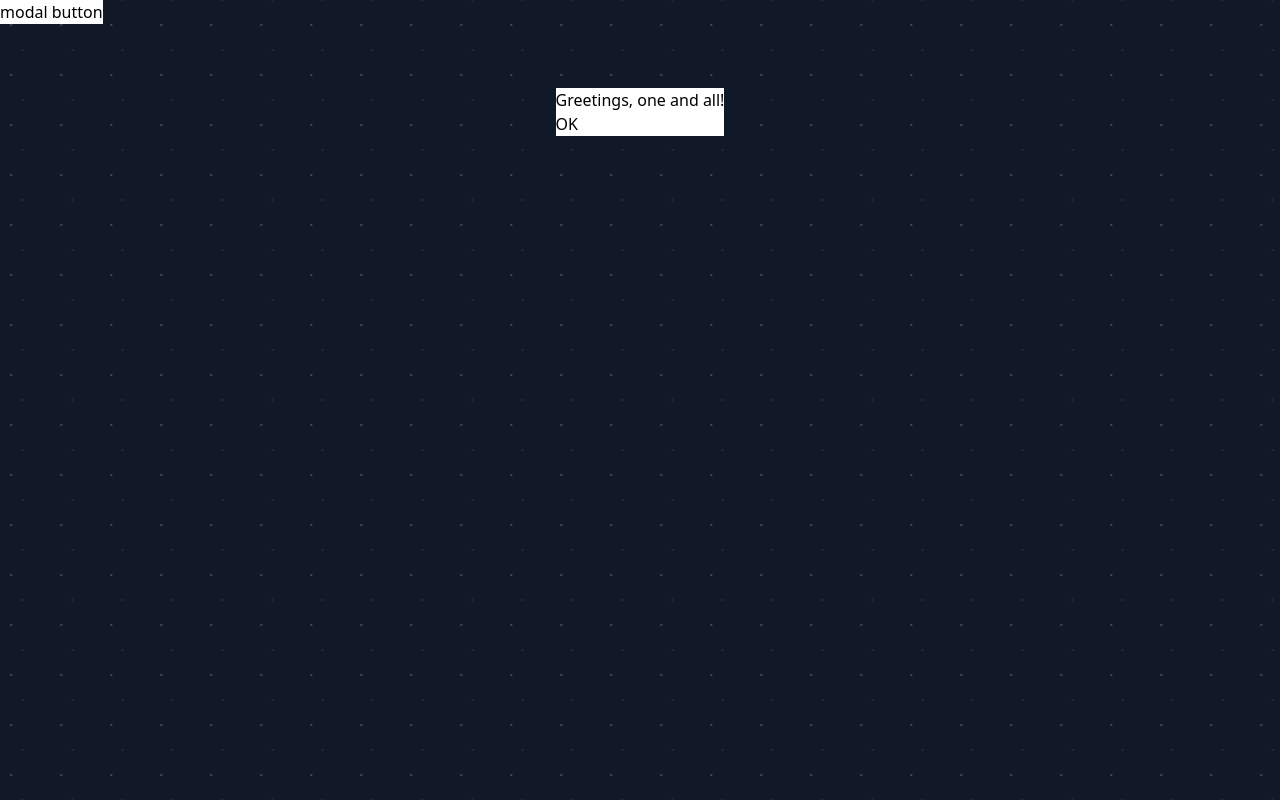
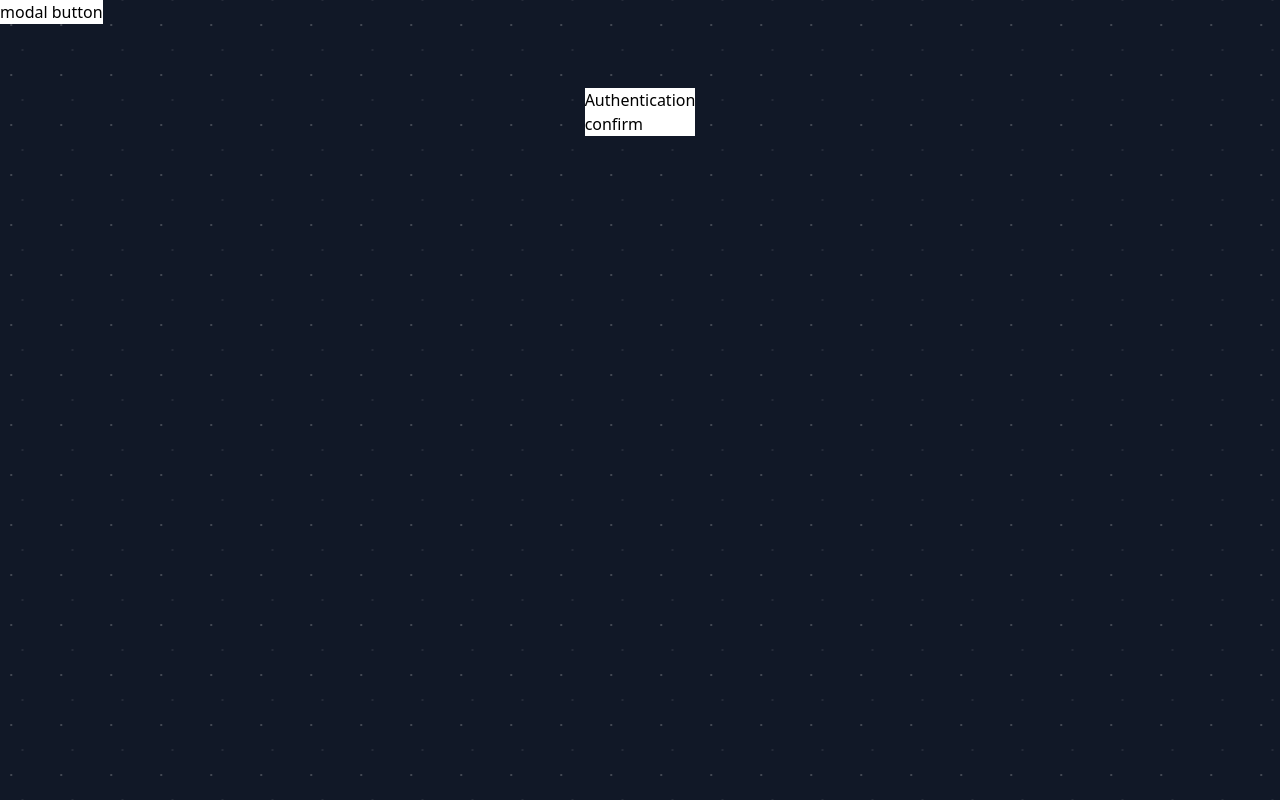
Before and after one commit to MatejMedvescek755/my-app, a React (Vite) app: page / in a window 1280 px wide. Both pictures are taken after a click on the button "modal button". Built offline with nearby package versions, Linux system fonts and the light colour scheme.

Commit message:
added title

```diff
--- a/src/app/app.tsx
+++ b/src/app/app.tsx
@@ -9,7 +9,6 @@ const App = (): JSX.Element => {
   const [ modalState, setModalState ] = useState(false)
   const openState = () => {
     setModalState(true)
-    console.log(modalState)
   }
   return (
     <main className={styles.main}>
@@ -17,7 +16,7 @@ const App = (): JSX.Element => {
         modal button
       </button>
       <div className="">
-        <Modal {...{ isOpen: modalState, setModalState:setModalState }}></Modal>
+        <Modal {...{ isOpen: modalState, Title:"Authentication", setModalState:setModalState }}></Modal>
       </div>
     </main>
   );
--- a/src/components/modals/index.ts
+++ b/src/components/modals/index.ts
@@ -2,6 +2,7 @@ import Modal from "./modal";
 
 export interface ModalProps {
     isOpen: boolean;
+    Title:string;
     setModalState: any;
 
 }
--- a/src/components/modals/modal.tsx
+++ b/src/components/modals/modal.tsx
@@ -4,15 +4,15 @@ import { ModalProps } from "./index"
 const Modal = (props: ModalProps) => {
     const changeState = () =>{
         props.setModalState(false)
-        console.log(false)
     }
 
     return (
-        <dialog open={props.isOpen} className="w-16 bg-white border-1-black absolute top-20 left-50">
-            <div className="h-20">
-                <p>Greetings, one and all!</p>
+        <dialog open={props.isOpen} className=" bg-white border-1-black absolute top-20 left-50">
+            <div className="h-20 pt-4 pb-4">
+                <p className="">{props.Title}</p>
                 <form method="dialog">
-                    <button onClick={changeState}>OK</button>
+                    <button className="p-2" onClick={changeState}>confirm
+                    </button>
                 </form>
             </div>
         </dialog>
```
